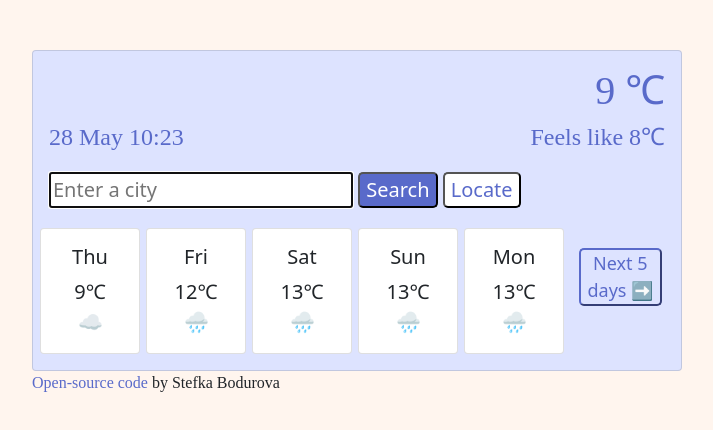
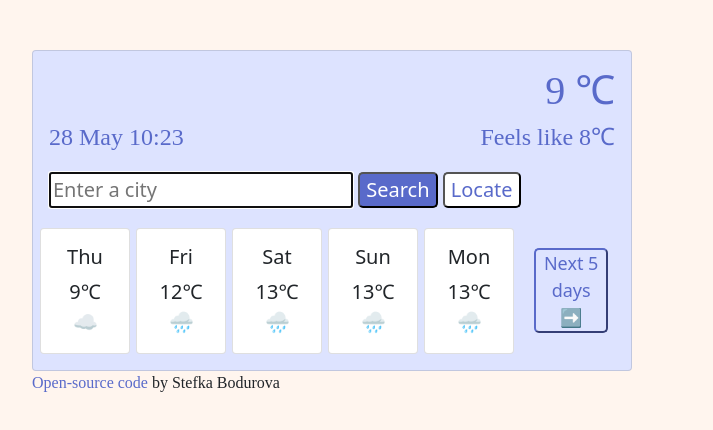
Before and after one commit to Stefka24/Test, a plain HTML site: page index.html in a window 1280 px wide. Shown: the whole page, without its empty margins (295-1008 px from the left). Drawn offline with nearby package versions, Linux system fonts and the light colour scheme; no server answers.

Commit message:
Updated CSS

```diff
--- a/src/style.css
+++ b/src/style.css
@@ -1,5 +1,4 @@
 body {
-  padding: 50px 0;
   background-color: seashell;
 }
 h1,
@@ -37,14 +36,12 @@ a:hover {
 .container {
   max-width: 650px;
   min-width: 650px;
-  box-sizing: border-box;
 }
+
 .framework {
   background-color: #dde3ff;
-  display: block;
-  margin: 0 auto;
-  max-width: 650px;
-  min-width: 650px;
+  margin: 50px 0 auto;
+  max-width: 600px;
 }
 .todaysDegrees {
   text-align: right;
@@ -65,7 +62,7 @@ a:hover {
 .nextDays {
   padding: 0;
   margin: 0 3px;
-  max-width: 100px;
+  max-width: 90px;
 }
 .eachDay {
   font-size: 20px;
@@ -74,5 +71,5 @@ a:hover {
   text-align: center;
 }
 .nextWeekButton {
-  margin-top: 20px;
+  margin: 20px 5px;
 }
```
